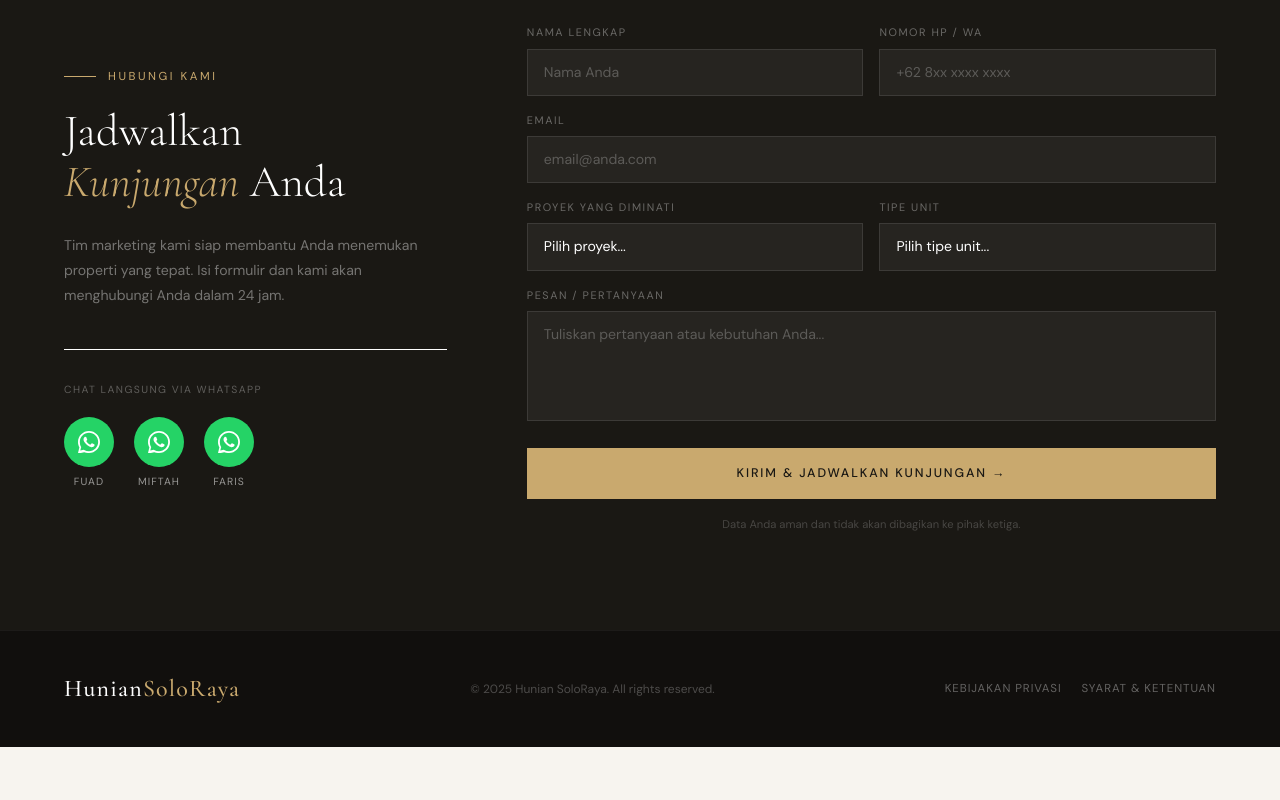
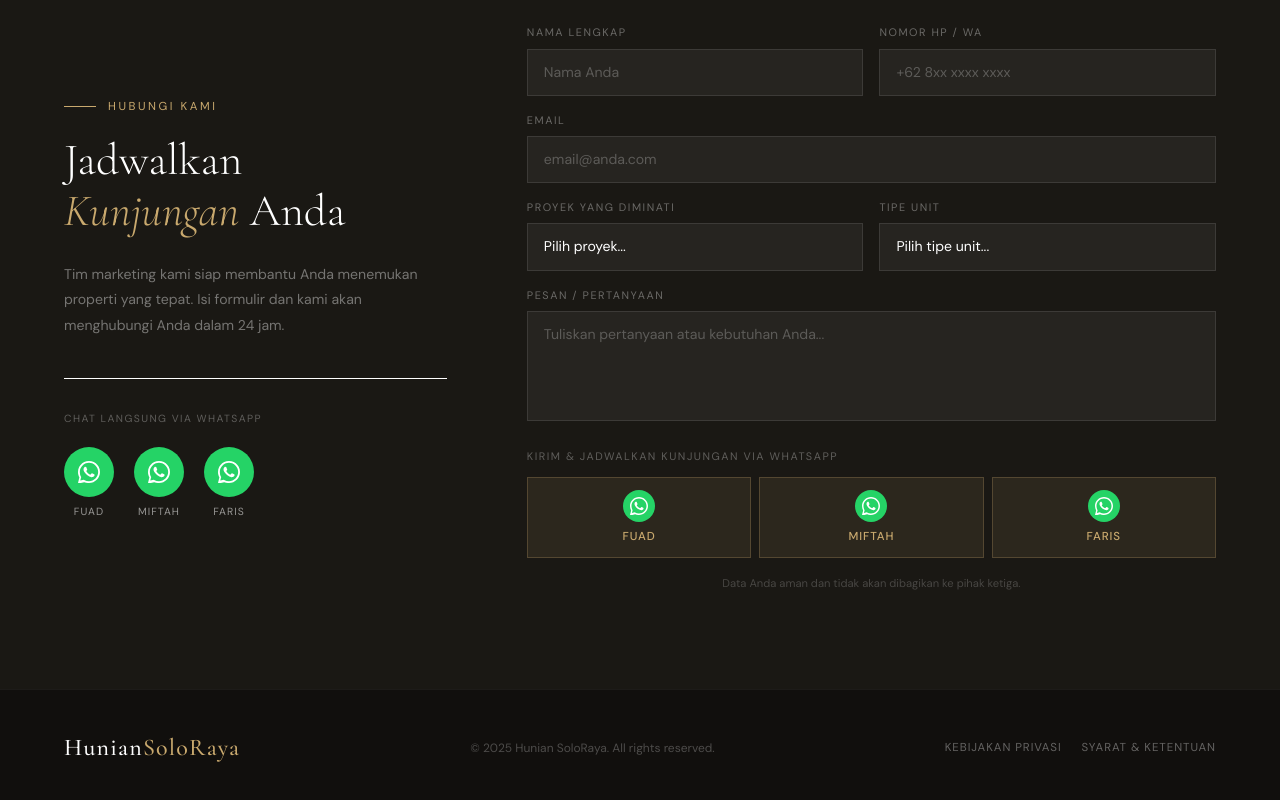
Before and after one commit to Faris-101/HunianSoloRaya, a React (Vite) app: page / in a window 1280 px wide. Shown: the part 4109-4909 px from the top of the page. Before the commit the page ends 4856 px from the top, so only its background shows below. Built offline with nearby package versions, Linux system fonts and the light colour scheme.

Commit message:
update kode

```diff
--- a/src/components/Booking.jsx
+++ b/src/components/Booking.jsx
@@ -1,5 +1,5 @@
 import { useState } from "react";
-import { PROJECTS } from "../data/index";
+import { PROJECTS, WA_NUMBERS } from "../data/index";
 import WAButtons from "./WAButtons";
 
 const INIT = { nama: "", hp: "", email: "", proyek: "", unit: "", pesan: "" };
@@ -8,13 +8,30 @@ export default function Booking({ onSubmit }) {
   const [form, setForm] = useState(INIT);
   const set = (k, v) => setForm((p) => ({ ...p, [k]: v }));
 
-  const inputCls = "w-full px-4 py-3 bg-white/5 border border-white/10 font-sans text-[0.88rem] text-white outline-none transition-colors duration-200 focus:border-gold resize-none placeholder:text-white/25";
-  const labelCls = "block text-[0.68rem] tracking-[0.14em] uppercase text-white/35 mb-2";
+  const inputCls =
+    "w-full px-4 py-3 bg-white/5 border border-white/10 font-sans text-[0.88rem] text-white outline-none transition-colors duration-200 focus:border-gold resize-none placeholder:text-white/25";
+  const labelCls =
+    "block text-[0.68rem] tracking-[0.14em] uppercase text-white/35 mb-2";
+
+  function buildPesan() {
+    return `Halo, saya ingin info lebih lanjut 🙏\n\nNama: ${form.nama || "-"}\nNo HP/WA: ${form.hp || "-"}\nEmail: ${form.email || "-"}\nProyek: ${form.proyek || "Belum dipilih"}\nTipe Unit: ${form.unit || "Belum dipilih"}\nPesan: ${form.pesan || "-"}`;
+  }
+
+  function kirimKe(wa) {
+    window.open(
+      `https://wa.me/${wa.number}?text=${encodeURIComponent(buildPesan())}`,
+      "_blank",
+    );
+    onSubmit();
+    setForm(INIT);
+  }
 
   return (
-    <section id="booking" className="px-5 py-14 bg-dark text-white md:px-8 md:py-20 lg:px-16 lg:py-24">
-
-      {/* Header — selalu tampil di atas */}
+    <section
+      id="booking"
+      className="px-5 py-14 bg-dark text-white md:px-8 md:py-20 lg:px-16 lg:py-24"
+    >
+      {/* Header mobile */}
       <div className="mb-8 lg:hidden">
         <div className="flex items-center gap-3 text-[0.72rem] tracking-[0.22em] uppercase text-gold mb-4 before:content-[''] before:block before:w-6 before:h-px before:bg-gold">
           Hubungi Kami
@@ -23,31 +40,42 @@ export default function Booking({ onSubmit }) {
           Jadwalkan <em className="italic text-gold">Kunjungan</em> Anda
         </h2>
         <p className="text-white/40 text-[0.85rem] leading-[1.8] mb-6">
-          Tim marketing kami siap membantu Anda menemukan properti yang tepat. Isi formulir dan kami akan menghubungi Anda dalam 24 jam.
+          Tim marketing kami siap membantu Anda menemukan properti yang tepat.
         </p>
-        {/* WA Buttons — mobile */}
         <div className="py-5 border-y border-white/8">
-          <p className="text-[0.65rem] tracking-[0.14em] uppercase text-white/30 mb-4">Chat Langsung via WhatsApp</p>
-          <WAButtons message="Halo, saya ingin info lebih lanjut tentang hunian di Hunian SoloRaya" size="md" />
+          <p className="text-[0.65rem] tracking-[0.14em] uppercase text-white/30 mb-4">
+            Chat Langsung via WhatsApp
+          </p>
+          <WAButtons
+            message="Halo, saya ingin info lebih lanjut tentang hunian di Hunian SoloRaya"
+            size="md"
+          />
         </div>
       </div>
 
       <div className="grid grid-cols-1 gap-10 lg:grid-cols-[1fr_1.8fr] lg:gap-20">
-        {/* Kiri — desktop only */}
+        {/* Kiri — desktop */}
         <div className="hidden lg:flex flex-col justify-center">
           <div className="flex items-center gap-3 text-[0.72rem] tracking-[0.22em] uppercase text-gold mb-5 before:content-[''] before:block before:w-8 before:h-px before:bg-gold">
             Hubungi Kami
           </div>
           <h2 className="font-serif text-[clamp(2.2rem,3.5vw,3.5rem)] font-light leading-[1.15] mb-6">
-            Jadwalkan<br />
+            Jadwalkan
+            <br />
             <em className="italic text-gold">Kunjungan</em> Anda
           </h2>
           <p className="text-white/40 text-[0.88rem] leading-[1.8] mb-10">
-            Tim marketing kami siap membantu Anda menemukan properti yang tepat. Isi formulir dan kami akan menghubungi Anda dalam 24 jam.
+            Tim marketing kami siap membantu Anda menemukan properti yang tepat.
+            Isi formulir dan kami akan menghubungi Anda dalam 24 jam.
           </p>
           <div className="pt-8 border-t border-white/8">
-            <p className="text-[0.65rem] tracking-[0.14em] uppercase text-white/30 mb-5">Chat Langsung via WhatsApp</p>
-            <WAButtons message="Halo, saya ingin info lebih lanjut tentang hunian di Hunian SoloRaya" size="md" />
+            <p className="text-[0.65rem] tracking-[0.14em] uppercase text-white/30 mb-5">
+              Chat Langsung via WhatsApp
+            </p>
+            <WAButtons
+              message="Halo, saya ingin info lebih lanjut tentang hunian di Hunian SoloRaya"
+              size="md"
+            />
           </div>
         </div>
 
@@ -56,35 +84,69 @@ export default function Booking({ onSubmit }) {
           <div className="grid grid-cols-1 gap-4 sm:grid-cols-2">
             <div>
               <label className={labelCls}>Nama Lengkap</label>
-              <input className={inputCls} type="text" placeholder="Nama Anda" value={form.nama} onChange={e => set("nama", e.target.value)} />
+              <input
+                className={inputCls}
+                type="text"
+                placeholder="Nama Anda"
+                value={form.nama}
+                onChange={(e) => set("nama", e.target.value)}
+              />
             </div>
             <div>
               <label className={labelCls}>Nomor HP / WA</label>
-              <input className={inputCls} type="tel" placeholder="+62 8xx xxxx xxxx" value={form.hp} onChange={e => set("hp", e.target.value)} />
+              <input
+                className={inputCls}
+                type="tel"
+                placeholder="+62 8xx xxxx xxxx"
+                value={form.hp}
+                onChange={(e) => set("hp", e.target.value)}
+              />
             </div>
           </div>
 
           <div>
             <label className={labelCls}>Email</label>
-            <input className={inputCls} type="email" placeholder="email@anda.com" value={form.email} onChange={e => set("email", e.target.value)} />
+            <input
+              className={inputCls}
+              type="email"
+              placeholder="email@anda.com"
+              value={form.email}
+              onChange={(e) => set("email", e.target.value)}
+            />
           </div>
 
           <div className="grid grid-cols-1 gap-4 sm:grid-cols-2">
             <div>
               <label className={labelCls}>Proyek yang Diminati</label>
-              <select className={inputCls + " appearance-none cursor-pointer"} value={form.proyek} onChange={e => set("proyek", e.target.value)}>
-                <option value="" className="bg-dark">Pilih proyek...</option>
-                {PROJECTS.map(p => (
-                  <option key={p.slug} value={p.slug} className="bg-dark">{p.name}</option>
+              <select
+                className={inputCls + " appearance-none cursor-pointer"}
+                value={form.proyek}
+                onChange={(e) => set("proyek", e.target.value)}
+              >
+                <option value="" className="bg-dark">
+                  Pilih proyek...
+                </option>
+                {PROJECTS.map((p) => (
+                  <option key={p.slug} value={p.slug} className="bg-dark">
+                    {p.name}
+                  </option>
                 ))}
               </select>
             </div>
             <div>
               <label className={labelCls}>Tipe Unit</label>
-              <select className={inputCls + " appearance-none cursor-pointer"} value={form.unit} onChange={e => set("unit", e.target.value)}>
-                <option value="" className="bg-dark">Pilih tipe unit...</option>
-                {["1 Lantai","Mezanin","2 Lantai"].map(o => (
-                  <option key={o} className="bg-dark">{o}</option>
+              <select
+                className={inputCls + " appearance-none cursor-pointer"}
+                value={form.unit}
+                onChange={(e) => set("unit", e.target.value)}
+              >
+                <option value="" className="bg-dark">
+                  Pilih tipe unit...
+                </option>
+                {["1 Lantai", "Mezanin", "2 Lantai"].map((o) => (
+                  <option key={o} className="bg-dark">
+                    {o}
+                  </option>
                 ))}
               </select>
             </div>
@@ -92,20 +154,46 @@ export default function Booking({ onSubmit }) {
 
           <div>
             <label className={labelCls}>Pesan / Pertanyaan</label>
-            <textarea className={inputCls} rows={4} placeholder="Tuliskan pertanyaan atau kebutuhan Anda..." value={form.pesan} onChange={e => set("pesan", e.target.value)} />
+            <textarea
+              className={inputCls}
+              rows={4}
+              placeholder="Tuliskan pertanyaan atau kebutuhan Anda..."
+              value={form.pesan}
+              onChange={(e) => set("pesan", e.target.value)}
+            />
           </div>
 
-          <button
-            onClick={() => {
-              const pesan = `Halo, saya ingin info lebih lanjut 🙏\n\nNama: ${form.nama}\nNo HP/WA: ${form.hp}\nEmail: ${form.email}\nProyek: ${form.proyek || "Belum dipilih"}\nTipe Unit: ${form.unit || "Belum dipilih"}\nPesan: ${form.pesan || "-"}`;
-              window.open(`https://wa.me/6287888701191?text=${encodeURIComponent(pesan)}`, "_blank");
-              onSubmit();
-              setForm(INIT);
-            }}
-            className="mt-1 w-full py-4 bg-gold text-dark font-sans text-[0.78rem] tracking-[0.15em] uppercase font-medium cursor-pointer hover:opacity-85 transition-opacity duration-200 border-0"
-          >
-            Kirim & Jadwalkan Kunjungan →
-          </button>
+          {/* 3 Tombol kirim per agen */}
+          <div className="mt-1">
+            <p className="text-[0.68rem] tracking-[0.14em] uppercase text-white/30 mb-3">
+              Kirim & Jadwalkan Kunjungan via WhatsApp
+            </p>
+            <div className="grid grid-cols-3 gap-2">
+              {WA_NUMBERS.map((wa) => (
+                <button
+                  key={wa.label}
+                  onClick={() => kirimKe(wa)}
+                  className="group flex flex-col items-center gap-1.5 py-3 px-2 bg-gold/10 border border-gold/25 hover:bg-gold hover:border-gold transition-all duration-200 cursor-pointer"
+                >
+                  {/* WA icon */}
+                  <div className="w-8 h-8 rounded-full bg-[#25d366] flex items-center justify-center flex-shrink-0 group-hover:scale-110 transition-transform duration-200">
+                    <svg
+                      viewBox="0 0 24 24"
+                      fill="white"
+                      width="18"
+                      height="18"
+                    >
+                      <path d="M17.472 14.382c-.297-.149-1.758-.867-2.03-.967-.273-.099-.471-.148-.67.15-.197.297-.767.966-.94 1.164-.173.199-.347.223-.644.075-.297-.15-1.255-.463-2.39-1.475-.883-.788-1.48-1.761-1.653-2.059-.173-.297-.018-.458.13-.606.134-.133.298-.347.446-.52.149-.174.198-.298.298-.497.099-.198.05-.371-.025-.52-.075-.149-.669-1.612-.916-2.207-.242-.579-.487-.5-.669-.51-.173-.008-.371-.01-.57-.01-.198 0-.52.074-.792.372-.272.297-1.04 1.016-1.04 2.479 0 1.462 1.065 2.875 1.213 3.074.149.198 2.096 3.2 5.077 4.487.709.306 1.262.489 1.694.625.712.227 1.36.195 1.871.118.571-.085 1.758-.719 2.006-1.413.248-.694.248-1.289.173-1.413-.074-.124-.272-.198-.57-.347z" />
+                      <path d="M12 0C5.373 0 0 5.373 0 12c0 2.123.554 4.118 1.523 5.85L.057 23.617a.75.75 0 00.92.921l5.83-1.461A11.94 11.94 0 0012 24c6.627 0 12-5.373 12-12S18.627 0 12 0zm0 22c-1.907 0-3.698-.5-5.25-1.375l-.372-.214-3.863.968.984-3.793-.235-.386A9.96 9.96 0 012 12C2 6.477 6.477 2 12 2s10 4.477 10 10-4.477 10-10 10z" />
+                    </svg>
+                  </div>
+                  <span className="text-[0.72rem] tracking-[0.08em] uppercase text-gold group-hover:text-dark transition-colors duration-200 font-medium">
+                    {wa.label}
+                  </span>
+                </button>
+              ))}
+            </div>
+          </div>
 
           <p className="text-[0.7rem] text-white/20 leading-[1.7] text-center">
             Data Anda aman dan tidak akan dibagikan ke pihak ketiga.
```
